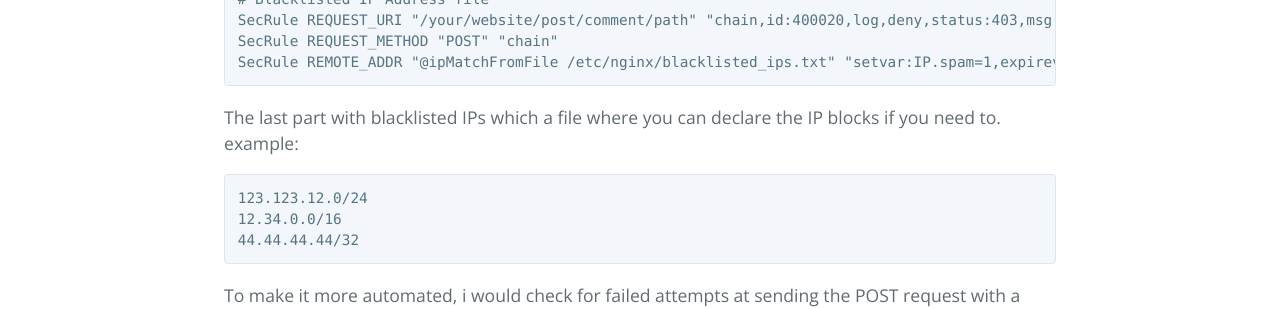
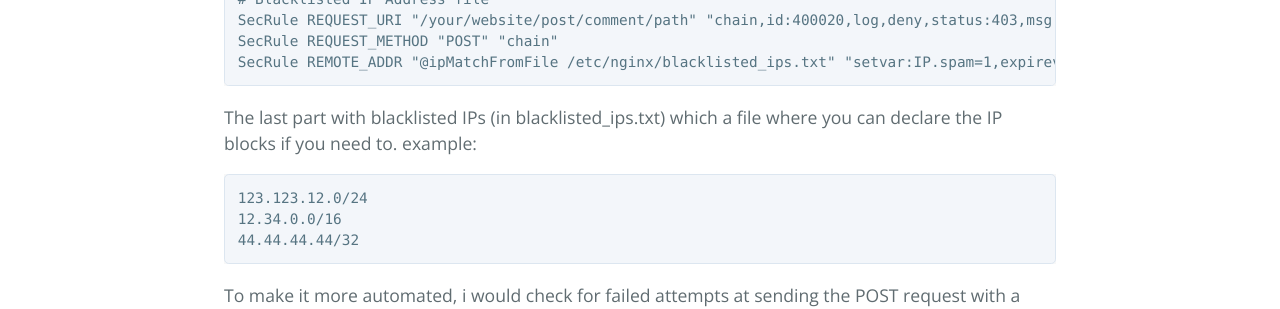
Before and after one commit to muhammadn/muhammadn.github.io, a Jekyll site: the page built from _posts/2021-11-24-modsec-chore.md, in a window 1280 px wide. Shown: the part 1034-1343 px from the top of the page. Built offline with Jekyll 4.4.1, drawn with Linux system fonts in a browser that asks for light colours.

Commit message:
blacklisted_ips.txt

````diff
--- a/_posts/2021-11-24-modsec-chore.md
+++ b/_posts/2021-11-24-modsec-chore.md
@@ -36,7 +36,7 @@ SecRule REQUEST_METHOD "POST" "chain"
 SecRule REMOTE_ADDR "@ipMatchFromFile /etc/nginx/blacklisted_ips.txt" "setvar:IP.spam=1,expirevar:IP.spam=604800"
 ```
 
-The last part with blacklisted IPs which a file where you can declare the IP blocks if you need to. example:
+The last part with blacklisted IPs (in blacklisted_ips.txt) which a file where you can declare the IP blocks if you need to. example:
 
 ```
 123.123.12.0/24
````
